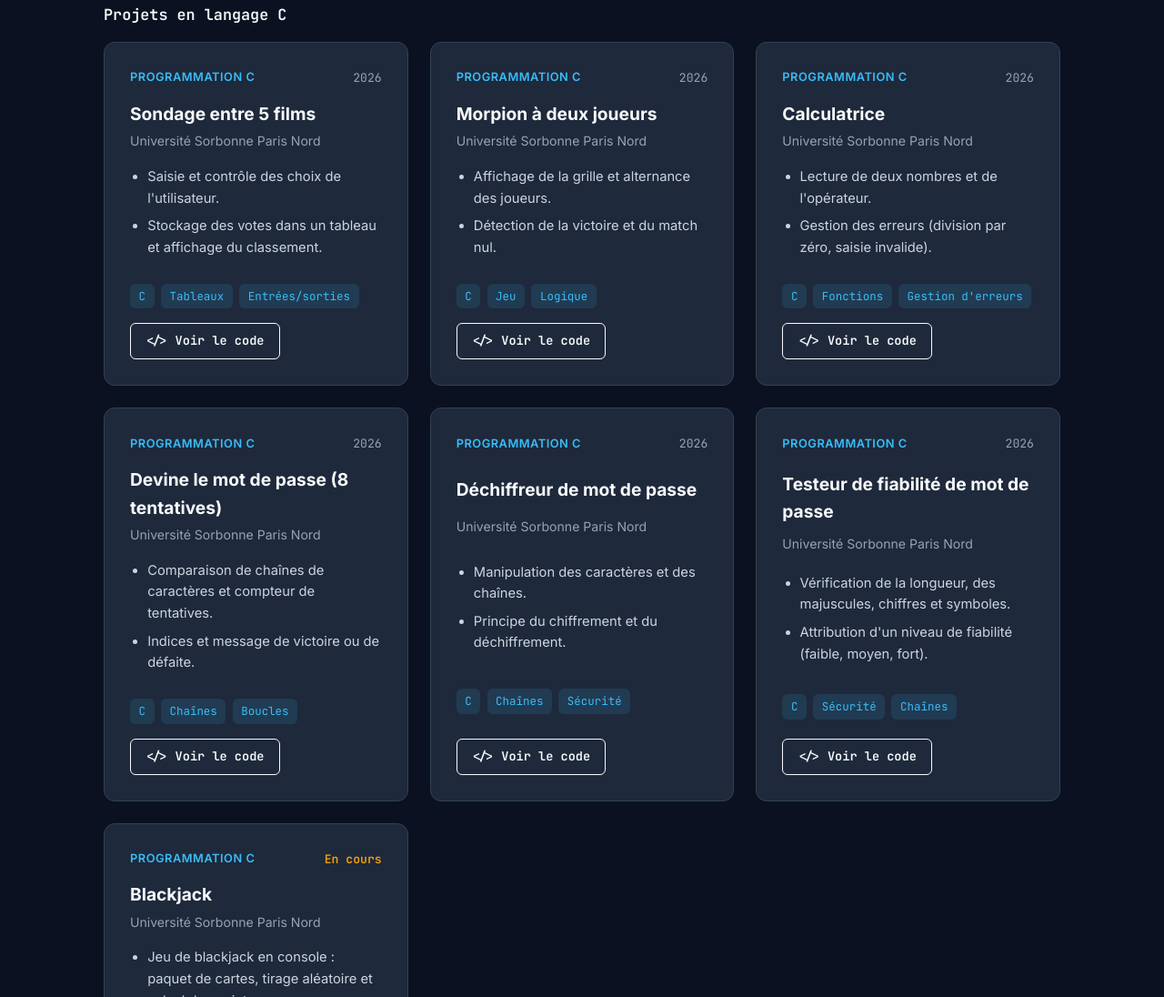
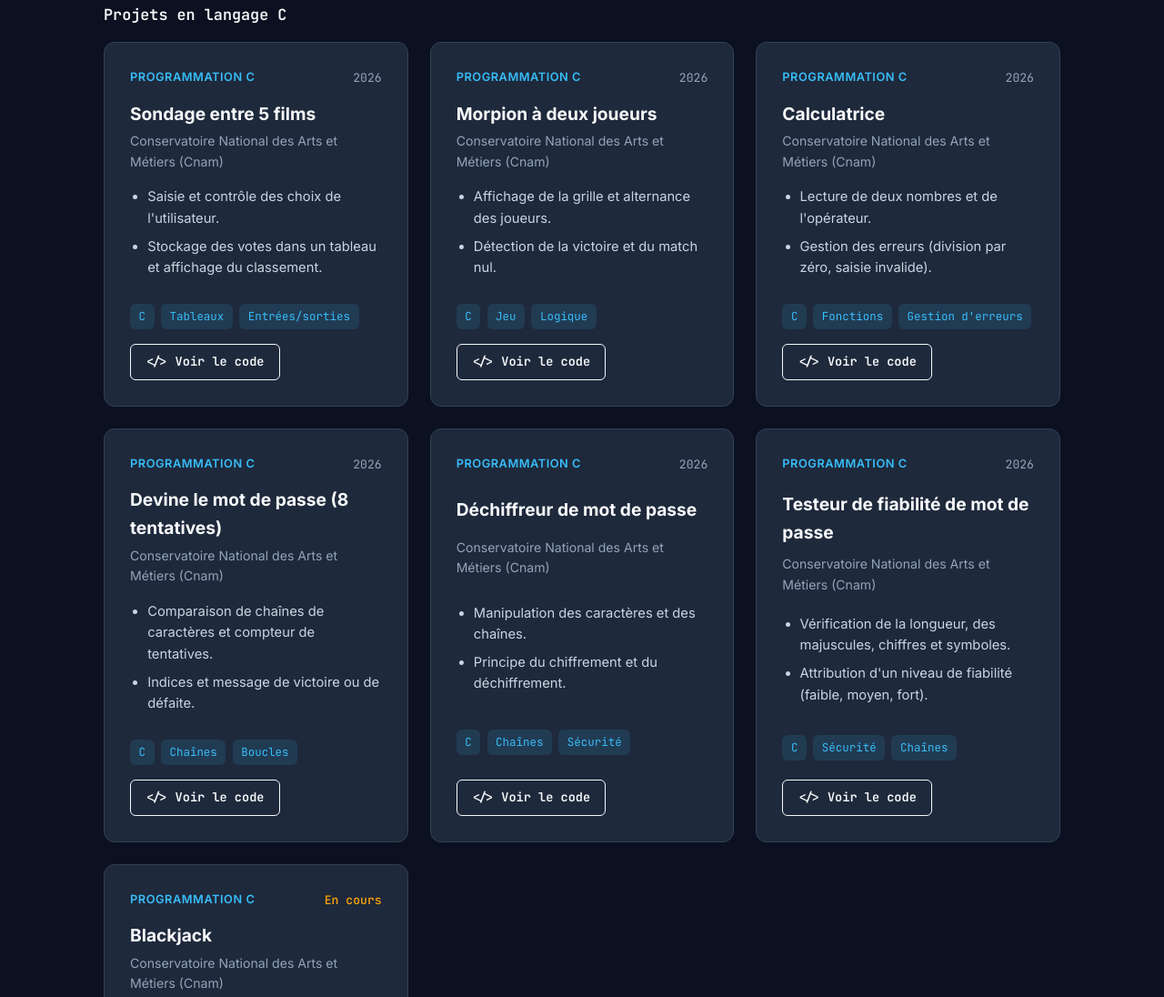
Before and after one commit to Meh-it/Portfolio-Mehdi, a plain HTML site: page index.html in a window 1280 px wide. Shown: the part 2213-3309 px from the top of the page at 91% size. Drawn offline with Linux system fonts and the light colour scheme.

Commit message:
Update index.html

```diff
--- a/index.html
+++ b/index.html
@@ -171,7 +171,7 @@
             <span class="project-year">2026</span>
           </div>
           <h3>Sondage entre 5 films</h3>
-          <p class="project-place">Université Sorbonne Paris Nord</p>
+          <p class="project-place">Conservatoire National des Arts et Métiers (Cnam)</p>
           <ul>
             <li>Saisie et contrôle des choix de l'utilisateur.</li>
             <li>Stockage des votes dans un tableau et affichage du classement.</li>
@@ -189,7 +189,7 @@
             <span class="project-year">2026</span>
           </div>
           <h3>Morpion à deux joueurs</h3>
-          <p class="project-place">Université Sorbonne Paris Nord</p>
+          <p class="project-place">Conservatoire National des Arts et Métiers (Cnam)</p>
           <ul>
             <li>Affichage de la grille et alternance des joueurs.</li>
             <li>Détection de la victoire et du match nul.</li>
@@ -207,7 +207,7 @@
             <span class="project-year">2026</span>
           </div>
           <h3>Calculatrice</h3>
-          <p class="project-place">Université Sorbonne Paris Nord</p>
+          <p class="project-place">Conservatoire National des Arts et Métiers (Cnam)</p>
           <ul>
             <li>Lecture de deux nombres et de l'opérateur.</li>
             <li>Gestion des erreurs (division par zéro, saisie invalide).</li>
@@ -225,7 +225,7 @@
             <span class="project-year">2026</span>
           </div>
           <h3>Devine le mot de passe (8 tentatives)</h3>
-          <p class="project-place">Université Sorbonne Paris Nord</p>
+          <p class="project-place">Conservatoire National des Arts et Métiers (Cnam)</p>
           <ul>
             <li>Comparaison de chaînes de caractères et compteur de tentatives.</li>
             <li>Indices et message de victoire ou de défaite.</li>
@@ -243,7 +243,7 @@
             <span class="project-year">2026</span>
           </div>
           <h3>Déchiffreur de mot de passe</h3>
-          <p class="project-place">Université Sorbonne Paris Nord</p>
+          <p class="project-place">Conservatoire National des Arts et Métiers (Cnam)</p>
           <ul>
             <li>Manipulation des caractères et des chaînes.</li>
             <li>Principe du chiffrement et du déchiffrement.</li>
@@ -261,7 +261,7 @@
             <span class="project-year">2026</span>
           </div>
           <h3>Testeur de fiabilité de mot de passe</h3>
-          <p class="project-place">Université Sorbonne Paris Nord</p>
+          <p class="project-place">Conservatoire National des Arts et Métiers (Cnam)</p>
           <ul>
             <li>Vérification de la longueur, des majuscules, chiffres et symboles.</li>
             <li>Attribution d'un niveau de fiabilité (faible, moyen, fort).</li>
@@ -279,7 +279,7 @@
             <span class="project-year badge-encours">En cours</span>
           </div>
           <h3>Blackjack</h3>
-          <p class="project-place">Université Sorbonne Paris Nord</p>
+          <p class="project-place">Conservatoire National des Arts et Métiers (Cnam)</p>
           <ul>
             <li>Jeu de blackjack en console : paquet de cartes, tirage aléatoire et calcul des points.</li>
             <li>Projet en cours de développement.</li>
```
